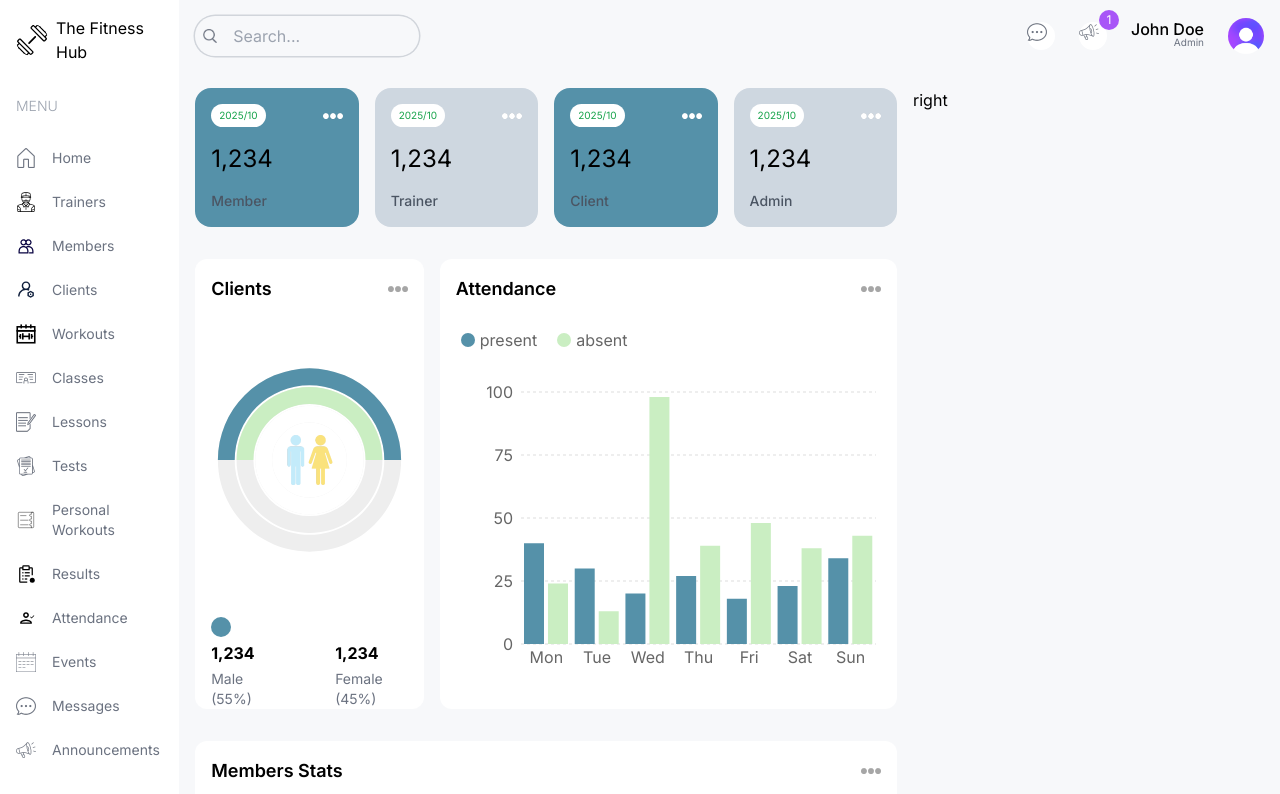
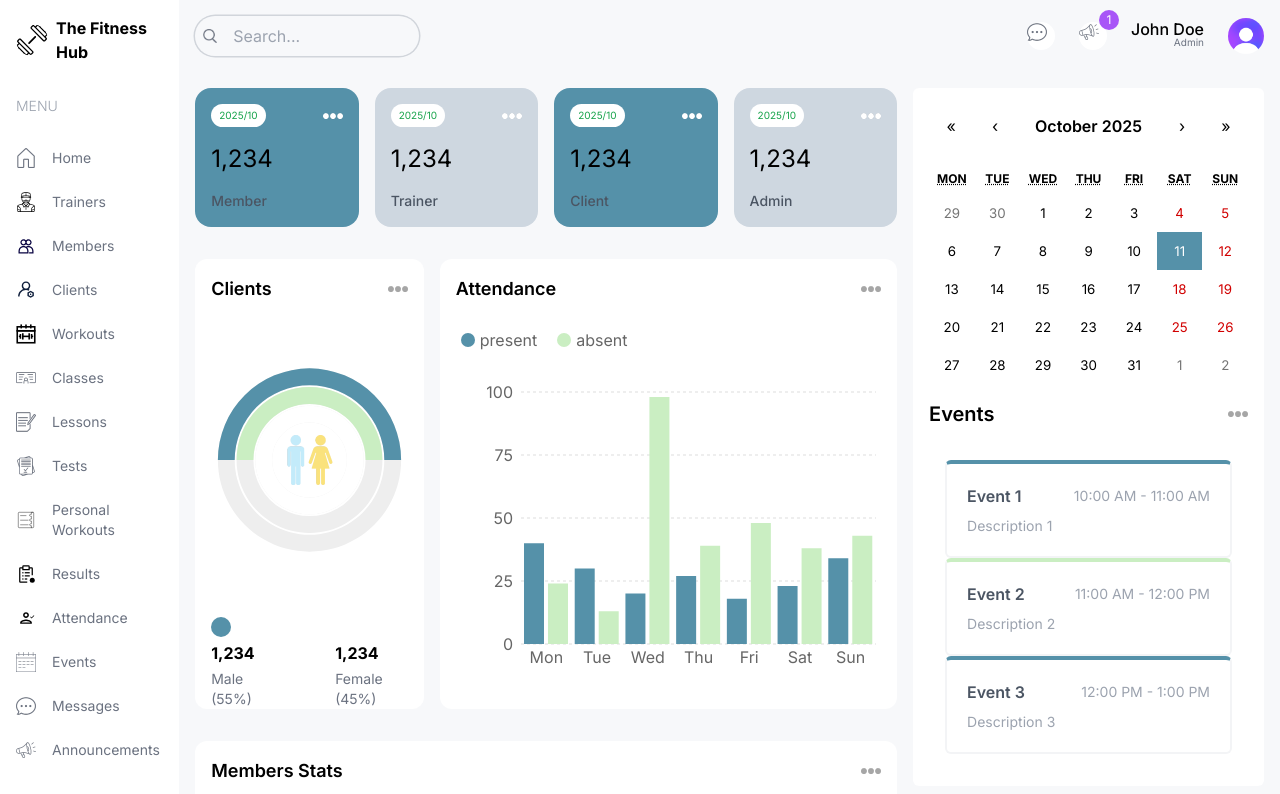
Before and after one commit to parkgit0108/client-management-tool, a Next.js app: page /admin in a window 1280 px wide. Shown: the top 794 px of the page. Built offline with nearby package versions, Linux system fonts and the light colour scheme.

Commit message:
add react calendar, events, announcements section

```diff
--- a/package.json
+++ b/package.json
@@ -11,6 +11,7 @@
   "dependencies": {
     "next": "14.2.5",
     "react": "^18",
+    "react-calendar": "^6.0.0",
     "react-dom": "^18",
     "recharts": "^3.2.1"
   },
--- a/src/app/(dashboard)/admin/page.tsx
+++ b/src/app/(dashboard)/admin/page.tsx
@@ -3,6 +3,8 @@ import CountChart from "@/components/CountChart";
 import React from "react";
 import AttendanceChart from "@/components/AttendanceChart";
 import FinanceChart from "@/components/MembersChart";
+import EventCalendar from "@/components/EventCalendar";
+import Announcements from "@/components/Announcements";
 
 const AdminPage = () => {
   return (
@@ -32,12 +34,12 @@ const AdminPage = () => {
         <div className="w-full h-[500px]">
           <FinanceChart />
         </div>
-
-        {/* Right Side */}
-        <div className=""></div>
       </div>
       {/* RIGHT SIDE */}
-      <div className="w-full lg:w-1/3">right</div>
+      <div className="w-full lg:w-1/3 flex flex-col gap-8">
+      <EventCalendar />
+      <Announcements />
+      </div>
     </div>
   );
 };
--- a/src/app/(dashboard)/layout.tsx
+++ b/src/app/(dashboard)/layout.tsx
@@ -20,7 +20,7 @@ export default function DashboardLayout({
             height={32}
             className="rounded-full"
           />
-          <span className="hidden lg:block">The Fitness Hub</span>
+          <span className="hidden lg:block font-bold">The Fitness Hub</span>
         </Link>
         <Menu />
       </div>
--- a/src/app/globals.css
+++ b/src/app/globals.css
@@ -1,3 +1,16 @@
 @tailwind base;
 @tailwind components;
 @tailwind utilities;
+
+.react-calendar {
+  width: 100% !important;
+  border: none !important;
+  font-family: "Inter" !important;
+}
+
+.react-calendar__navigation__label__labelText {
+  font-weight: 600 !important;
+}
+.react-calendar__tile--active {
+  background-color: #5591a9 !important;
+}
--- /dev/null
+++ b/src/components/Announcements.tsx
@@ -0,0 +1,45 @@
+import React from "react";
+
+const Announcements = () => {
+  return (
+    <div className="bg-white rounded-md p-4">
+      <div className="flex justify-between items-center">
+        <h1 className="text-xl font-semibold">Announcements</h1>
+        <span className="text-sm text-gray-500">View All</span>
+      </div>
+      <div className="flex flex-col gap-4 mt-4">
+        <div className="bg-mySkyLight rounded-md p-4">
+          <div className="flex justify-between items-center">
+            <h1 className="font-medium">Member of the month</h1>
+            <span className="text-sm text-gray-500">2025-01-01</span>
+          </div>
+          <p className="text-gray-500 text-sm mt-1">
+            Lorem ipsum dolor sit amet consectetur adipisicing elit. Quisquam, quos.
+          </p>
+        </div>
+
+        <div className="bg-mySkyLight rounded-md p-4">
+          <div className="flex justify-between items-center">
+            <h1 className="font-medium">Member of the month</h1>
+            <span className="text-sm text-gray-500">2025-01-01</span>
+          </div>
+          <p className="text-gray-500 text-sm mt-1">
+            Lorem ipsum dolor sit amet consectetur adipisicing elit. Quisquam, quos.
+          </p>
+        </div>
+
+        <div className="bg-mySkyLight rounded-md p-4">
+          <div className="flex justify-between items-center">
+            <h1 className="font-medium">Member of the month</h1>
+            <span className="text-sm text-gray-500">2025-01-01</span>
+          </div>
+          <p className="text-gray-500 text-sm mt-1">
+            Lorem ipsum dolor sit amet consectetur adipisicing elit. Quisquam, quos.
+          </p>
+        </div>
+      </div>
+    </div>
+  );
+};
+
+export default Announcements;
--- /dev/null
+++ b/src/components/EventCalendar.tsx
@@ -0,0 +1,59 @@
+"use client";
+import Image from "next/image";
+import React, { useState } from "react";
+import { Calendar } from "react-calendar";
+import "react-calendar/dist/Calendar.css";
+
+type ValuePiece = Date | null;
+
+type Value = ValuePiece | [ValuePiece, ValuePiece];
+
+//TEMP data
+const events = [
+  {
+    id: 1,
+    title: "Event 1",
+    time: "10:00 AM - 11:00 AM",
+    description: "Description 1",
+  },
+  {
+    id: 2,
+    title: "Event 2",
+    time: "11:00 AM - 12:00 PM",
+    description: "Description 2",
+  },
+  {
+    id: 3,
+    title: "Event 3",
+    time: "12:00 PM - 1:00 PM",
+    description: "Description 3",
+  },
+];
+
+const EventCalendar = () => {
+  const [value, onChange] = useState<Value>(new Date());
+
+  return (
+    <div className="bg-white rounded-md p-4">
+      <Calendar onChange={onChange} value={value} />
+      <div className="flex justify-between items-center">
+        <h1 className="text-xl font-semibold my-4">Events</h1>
+        <Image src="/moreDark.png" alt="" width={20} height={20} />
+      </div>
+
+      <div className="flex flex-col p-4">
+        {events.map((event) => (
+          <div className="p-5 rounded-md border-2 border-gray-100 border-t-4 odd:border-t-myBlue even:border-t-myGreen" key={event.id}>
+            <div className="flex items-center justify-between">
+              <h1 className="text-gray-600 font-semibold">{event.title}</h1>
+              <span className="text-gray-400 text-sm">{event.time}</span>
+            </div>
+            <p className="mt-2 text-gray-400 text-sm">{event.description}</p>
+          </div>
+        ))}
+      </div>
+    </div>
+  );
+};
+
+export default EventCalendar;
```
Also changed, not shown: 1 other file (tests, documents, lock files or other folders).
